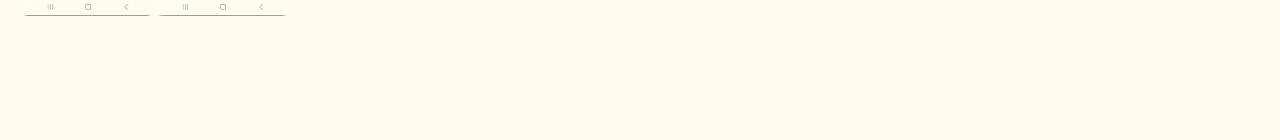
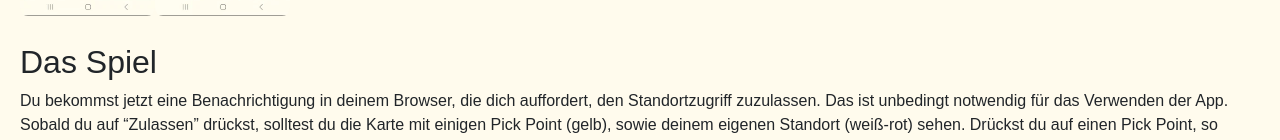
Before and after one commit to mysite01/newDevFront2, a React (Create React App) app: page /tutorial in a window 1280 px wide. Shown: the part 2195-2335 px from the top of the page. Before the commit the page ends 2238 px from the top, so only its background shows below. Built offline with nearby package versions, Linux system fonts and the light colour scheme; grey boxes are pictures that could not be loaded.

Commit message:
erster Commit

```diff
--- a/src/Pages/TutorialPage.tsx
+++ b/src/Pages/TutorialPage.tsx
@@ -128,6 +128,34 @@ const TutorialPage: React.FC = () => {
                     style={{ maxWidth: "50%", maxHeight: "300px", borderRadius: "8px" }} // maxWidth und maxHeight hinzugefügt
                 />
             </section>
+
+
+
+
+            <section style={{ marginTop: "20px" }}>
+                <h2>Das Spiel</h2>
+                <p>
+                    Du bekommst jetzt eine Benachrichtigung in deinem Browser, die dich auffordert, den Standortzugriff zuzulassen. Das ist unbedingt notwendig für das Verwenden der App.
+
+                    Sobald du auf “Zulassen” drückst, solltest du die Karte mit einigen Pick Point (gelb), sowie
+                    deinem eigenen Standort (weiß-rot) sehen. Drückst du auf einen Pick Point, so öffnet sich ein Fenster mit einer kurzen Beschreibung des Pick Point, sowie einem Button für das Claimen.
+
+
+                </p>
+                <p>
+                    Probiere einen der Pick Points zu Claimen. Du solltest eine Nachricht bekommen, mit der aktuellen Distanz zum Pick Point.
+
+                    Nähere dich einem Pick Point um diesen zu Claimen und Punkte zu sammeln.
+                    Du kannst mit dem Button “View Teams” die Teams und ihre Gesamtpunktzahl sehen.
+
+                </p>
+                Spiel beenden
+                Sind alle Spieler wieder am Startpunkt, drückt der Host auf “End Game”. Alle Spieler sehen jetzt die Punktzahlen aller Teams, sowie die Zeit, die das Spiel gelaufen ist.
+
+            </section>
+
+
+
         </div>
     );
 };
```
Lines whose indentation alone changed are shown as unchanged.
